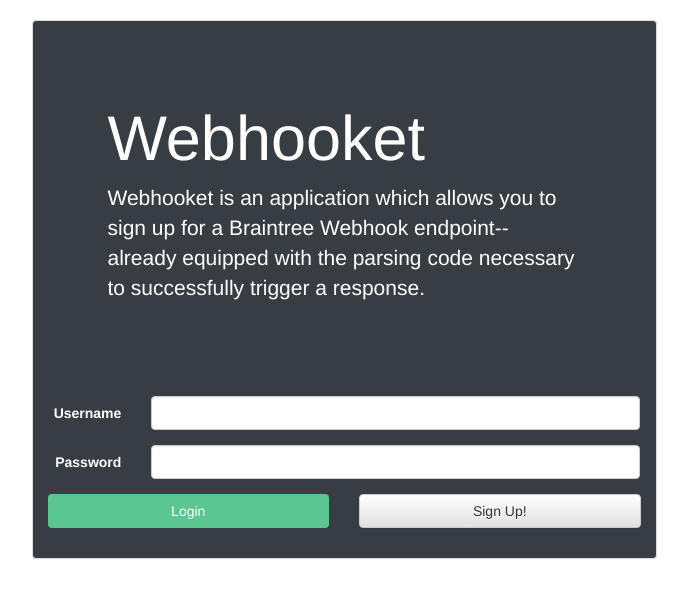
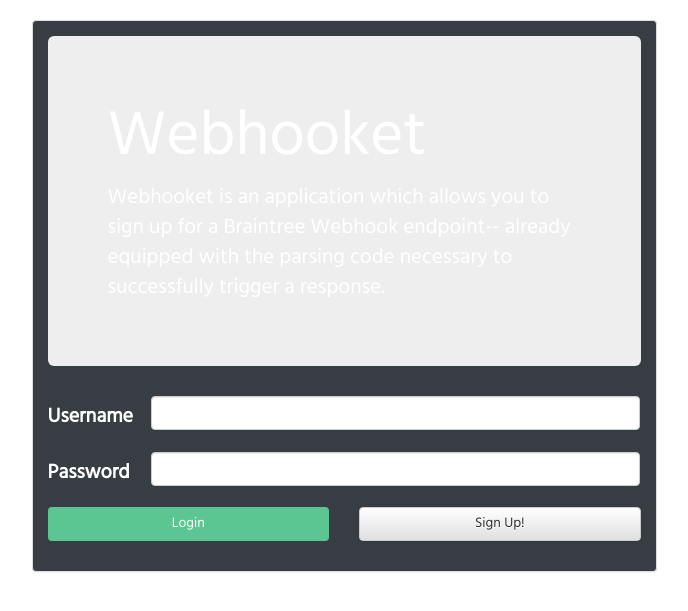
Before and after one commit to raymondberg/btray, a Flask app: page /login/ in a window 1280 px wide. Shown: the top 611 px of the page, without its empty margins (296-984 px from the left). Run offline with Flask 2, Linux system fonts and the light colour scheme; some libraries are stand-ins or nearby versions.

Commit message:
fixed layout for signup and login

```diff
--- a/static/public.css
+++ b/static/public.css
@@ -1,14 +1,18 @@
+@import url('https://fonts.googleapis.com/css?family=Hind');
 .whbtn {
   width: 100%;
+  font-family: 'Hind', sans-serif;
   background-color: #5bc691;
 }
 
-.whjumbotron {
-  background-color: #383d44;
+.pdsize {
+  padding-right: 60px;
+  padding-left: 60px;
 }
 
 .whpanel {
   background-color: #383d44;
+  font-family: 'Hind', sans-serif;
 }
 .divider {
   padding: 5px;
@@ -17,7 +21,23 @@
     padding: .375rem .75rem;
     font-size: 1rem;
     background-clip: padding-box;
+    font-family: 'Hind', sans-serif;
 }
 body {
   color: white;
 }
+
+h1 {
+font-family: 'Hind', sans-serif;
+font-size: 40px;
+}
+
+p {
+  font-size: 20px;
+  font-family: 'Hind', sans-serif;
+}
+
+label {
+  font-size: 20px;
+  font-family: 'Hind', sans-serif;
+}
```
